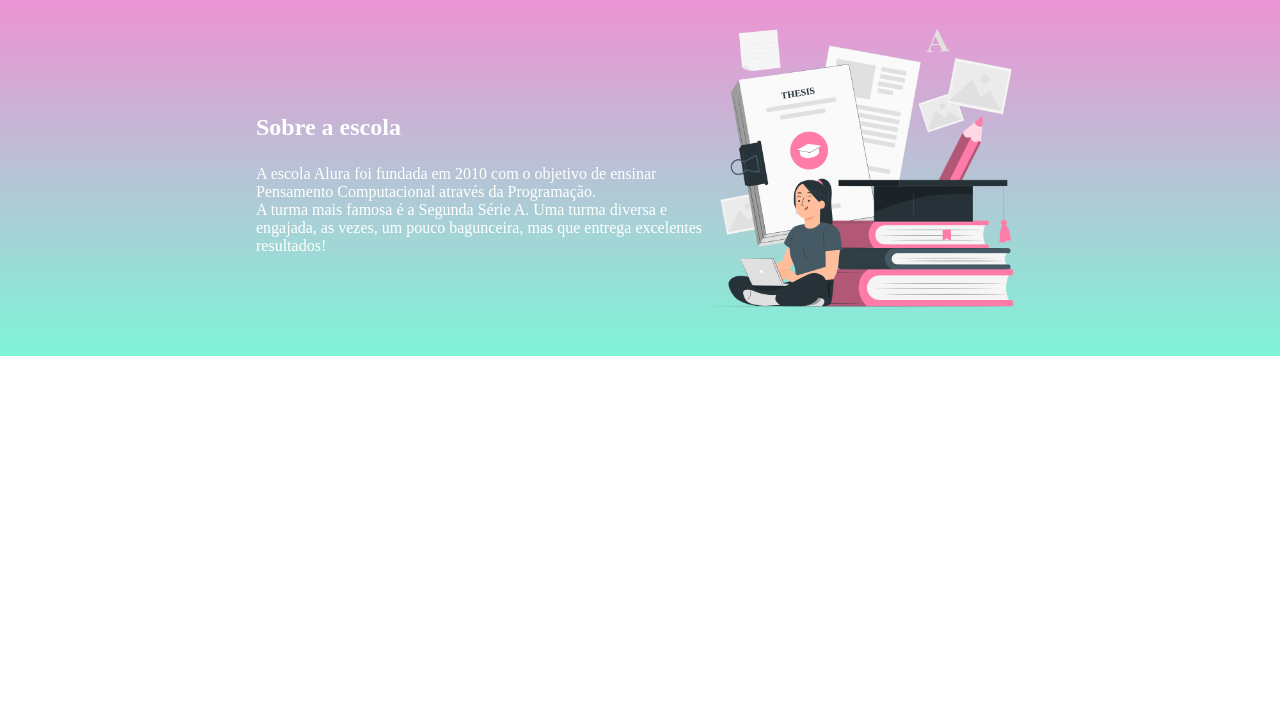
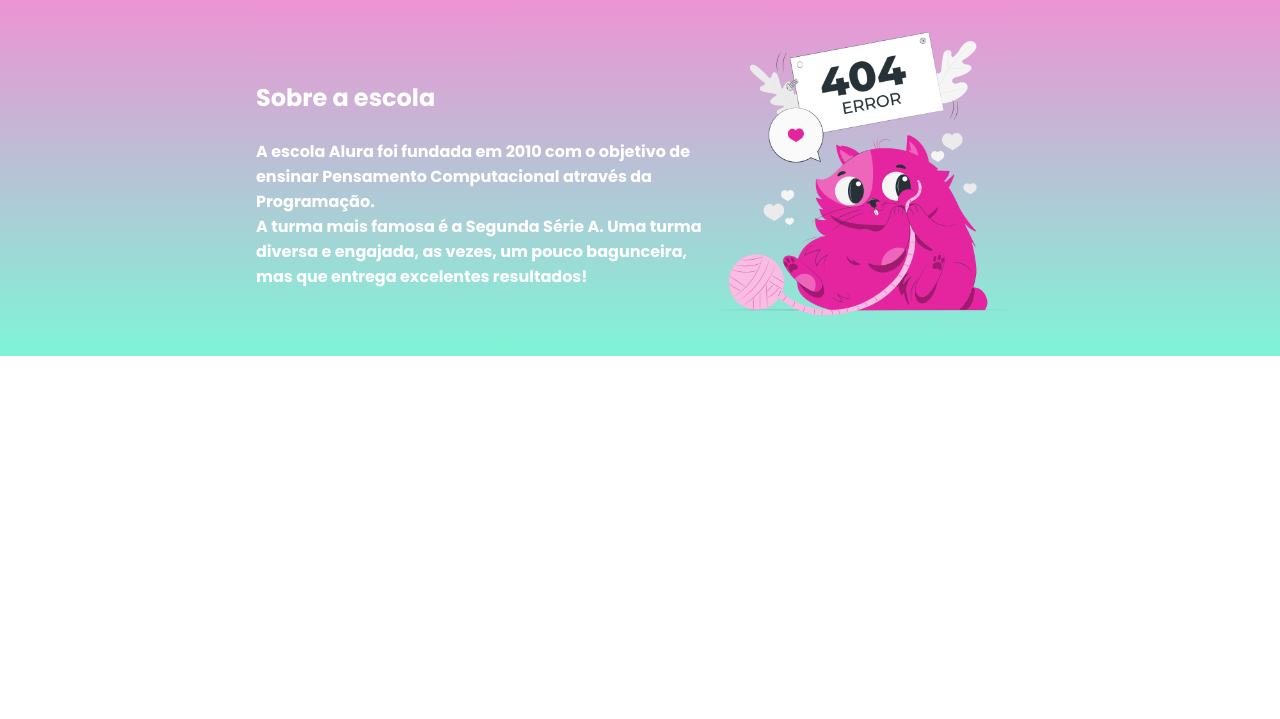
Before and after one commit to mariasakaue/site-turma-criativa, a plain HTML site: page index.html in a window 1280 px wide. Shown: the part 81-800 px from the top of the page. Drawn offline with Linux system fonts and the light colour scheme.

Commit message:
Add files via upload

```diff
--- a/index.html
+++ b/index.html
@@ -6,6 +6,9 @@
     <meta name="viewport" content="width=device-width, initial-scale=1.0">
     <title>Document</title>
     <link rel="stylesheet" href="style.css">
+    <link rel="preconnect" href="https://fonts.googleapis.com">
+    <link rel="preconnect" href="https://fonts.gstatic.com" crossorigin>
+    <link href="https://fonts.googleapis.com/css2?family=Poppins:wght@700&display=swap" rel="stylesheet">
 </head>
 <body>
     <header class="cabecalho">
@@ -21,7 +24,7 @@
             <p class="escola-texto-um">A escola Alura foi fundada em 2010 com o objetivo de ensinar Pensamento Computacional através da Programação.</p>
             <p class="escola-texto-dois">A turma mais famosa é a Segunda Série A. Uma turma diversa e engajada, as vezes, um pouco bagunceira, mas que entrega excelentes resultados!</p>
         </div>
-        <img class="escola-imagem" src="Thesis-pana.png" alt="Estudante estudando.">
+        <img class="escola-imagem" src="cuteanimal-pana.png" alt="Animal fofo.">
     </section>
 </body>
 </html>
--- a/style.css
+++ b/style.css
@@ -1,6 +1,10 @@
 *{
     margin: 0;
     padding: 0;
+}
+
+body{
+    font-family: 'Poppins', sans-serif;
 }
 
 .cabecalho {
```
Also changed, not shown: cuteanimal-pana.png (added).
